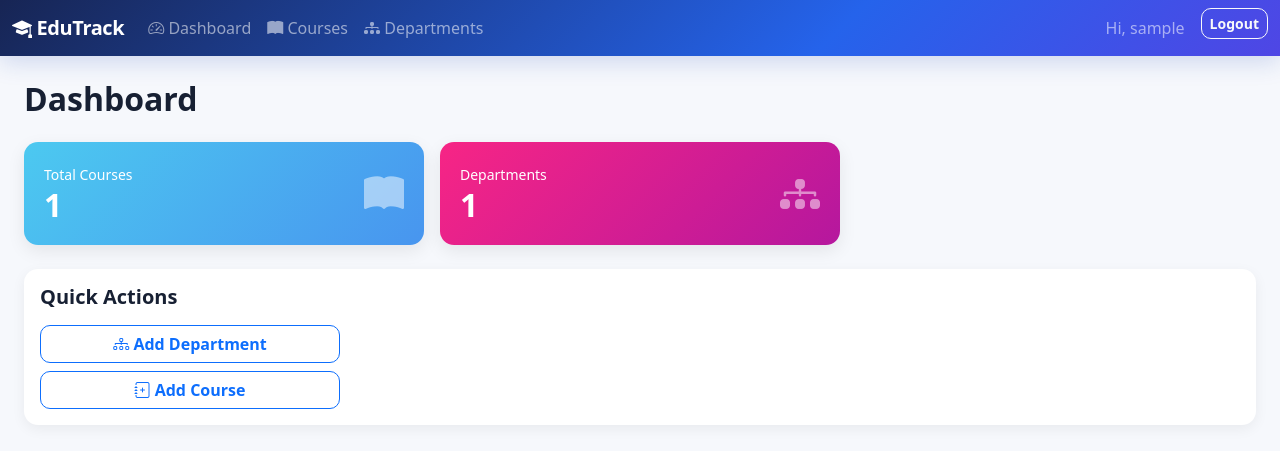
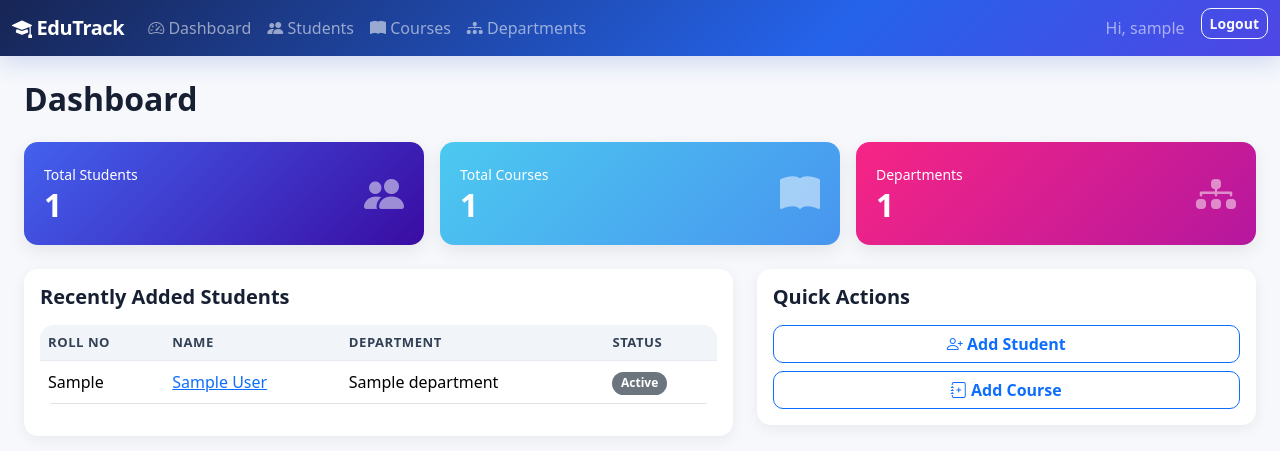
Before and after one commit to iiamhannan/edutrack-django, a Django app: page / in a window 1280 px wide. Shown: the top 451 px of the page. Run offline with Django 5.2, Linux system fonts and the light colour scheme; a user stored in the database is signed in; tables that the repository leaves empty hold one stand-in row (values such as "Sample post").

Commit message:
Implement student management (CRUD)

```diff
--- a/core/models.py
+++ b/core/models.py
@@ -28,3 +28,35 @@ class Course(models.Model):
 
     def get_absolute_url(self):
         return reverse("core:course-list")
+
+
+class Student(models.Model):
+    STATUS_CHOICES = [
+        ("active", "Active"),
+        ("graduated", "Graduated"),
+        ("suspended", "Suspended"),
+    ]
+    roll_no = models.CharField(max_length=20, unique=True)
+    first_name = models.CharField(max_length=60)
+    last_name = models.CharField(max_length=60)
+    email = models.EmailField(unique=True)
+    phone = models.CharField(max_length=20, blank=True)
+    department = models.ForeignKey(
+        Department, on_delete=models.SET_NULL, null=True, related_name="students"
+    )
+    semester = models.PositiveSmallIntegerField(default=1)
+    status = models.CharField(max_length=15, choices=STATUS_CHOICES, default="active")
+    enrollment_date = models.DateField(auto_now_add=True)
+
+    class Meta:
+        ordering = ["roll_no"]
+
+    def __str__(self):
+        return f"{self.roll_no} - {self.first_name} {self.last_name}"
+
+    @property
+    def full_name(self):
+        return f"{self.first_name} {self.last_name}"
+
+    def get_absolute_url(self):
+        return reverse("core:student-detail", args=[self.pk])
--- a/core/templates/core/home.html
+++ b/core/templates/core/home.html
@@ -4,6 +4,14 @@
 <h2 class="mb-4 fw-bold">Dashboard</h2>
 
 <div class="row g-3 mb-4">
+  <div class="col-md-4">
+    <div class="card-stat bg-grad-1">
+      <div class="d-flex justify-content-between align-items-center">
+        <div><small>Total Students</small><h2>{{ student_count }}</h2></div>
+        <i class="bi bi-people-fill fs-1 opacity-50"></i>
+      </div>
+    </div>
+  </div>
   <div class="col-md-4">
     <div class="card-stat bg-grad-2">
       <div class="d-flex justify-content-between align-items-center">
@@ -22,11 +30,35 @@
   </div>
 </div>
 
-<div class="table-card">
-  <h5 class="fw-bold mb-3">Quick Actions</h5>
-  <div class="d-grid gap-2" style="max-width:300px;">
-    <a href="{% url 'core:department-add' %}" class="btn btn-outline-primary"><i class="bi bi-diagram-3"></i> Add Department</a>
-    <a href="{% url 'core:course-add' %}" class="btn btn-outline-primary"><i class="bi bi-journal-plus"></i> Add Course</a>
+<div class="row">
+  <div class="col-lg-7">
+    <div class="table-card mb-3">
+      <h5 class="fw-bold mb-3">Recently Added Students</h5>
+      <table class="table table-hover align-middle">
+        <thead><tr><th>Roll No</th><th>Name</th><th>Department</th><th>Status</th></tr></thead>
+        <tbody>
+          {% for s in recent_students %}
+          <tr>
+            <td>{{ s.roll_no }}</td>
+            <td><a href="{% url 'core:student-detail' s.pk %}">{{ s.full_name }}</a></td>
+            <td>{{ s.department|default:"-" }}</td>
+            <td><span class="badge bg-secondary">{{ s.get_status_display }}</span></td>
+          </tr>
+          {% empty %}
+          <tr><td colspan="4" class="text-muted text-center">No students yet.</td></tr>
+          {% endfor %}
+        </tbody>
+      </table>
+    </div>
+  </div>
+  <div class="col-lg-5">
+    <div class="table-card">
+      <h5 class="fw-bold mb-3">Quick Actions</h5>
+      <div class="d-grid gap-2">
+        <a href="{% url 'core:student-add' %}" class="btn btn-outline-primary"><i class="bi bi-person-plus"></i> Add Student</a>
+        <a href="{% url 'core:course-add' %}" class="btn btn-outline-primary"><i class="bi bi-journal-plus"></i> Add Course</a>
+      </div>
+    </div>
   </div>
 </div>
 {% endblock %}
--- a/core/urls.py
+++ b/core/urls.py
@@ -5,6 +5,13 @@ app_name = "core"
 
 urlpatterns = [
     path("", views.HomeView.as_view(), name="home"),
+
+    # Students
+    path("students/", views.StudentListView.as_view(), name="student-list"),
+    path("students/add/", views.StudentCreateView.as_view(), name="student-add"),
+    path("students/<int:pk>/", views.StudentDetailView.as_view(), name="student-detail"),
+    path("students/<int:pk>/edit/", views.StudentUpdateView.as_view(), name="student-edit"),
+    path("students/<int:pk>/delete/", views.StudentDeleteView.as_view(), name="student-delete"),
 
     # Courses
     path("courses/", views.CourseListView.as_view(), name="course-list"),
--- a/core/views.py
+++ b/core/views.py
@@ -2,18 +2,23 @@ from django.contrib.auth.mixins import LoginRequiredMixin
 from django.urls import reverse_lazy
 from django.views.generic import ListView, CreateView, UpdateView, DeleteView
 
-from .models import Course, Department
-from .forms import CourseForm, DepartmentForm
+from .models import Course, Department, Student
+from django.views.generic import DetailView
+from .forms import CourseForm, DepartmentForm, StudentForm
 
 
 # ---------- Dashboard (placeholder — grows in later commits) ----------
 class HomeView(LoginRequiredMixin, ListView):
     template_name = "core/home.html"
-    model = Department
-    context_object_name = "departments"
+    model = Student
+    context_object_name = "recent_students"
+
+    def get_queryset(self):
+        return Student.objects.order_by("-enrollment_date")[:5]
 
     def get_context_data(self, **kwargs):
         ctx = super().get_context_data(**kwargs)
+        ctx["student_count"] = Student.objects.count()
         ctx["course_count"] = Course.objects.count()
         ctx["department_count"] = Department.objects.count()
         return ctx
@@ -72,3 +77,47 @@ class DepartmentDeleteView(LoginRequiredMixin, DeleteView):
     model = Department
     template_name = "core/confirm_delete.html"
     success_url = reverse_lazy("core:department-list")
+
+
+# ---------- Student CRUD ----------
+class StudentListView(LoginRequiredMixin, ListView):
+    model = Student
+    template_name = "core/student_list.html"
+    context_object_name = "students"
+    paginate_by = 10
+
+    def get_queryset(self):
+        qs = super().get_queryset().select_related("department")
+        q = self.request.GET.get("q")
+        if q:
+            from django.db.models import Q
+            qs = qs.filter(
+                Q(roll_no__icontains=q) | Q(first_name__icontains=q) | Q(last_name__icontains=q) | Q(email__icontains=q)
+            )
+        return qs
+
+
+class StudentDetailView(LoginRequiredMixin, DetailView):
+    model = Student
+    template_name = "core/student_detail.html"
+    context_object_name = "student"
+
+
+class StudentCreateView(LoginRequiredMixin, CreateView):
+    model = Student
+    form_class = StudentForm
+    template_name = "core/student_form.html"
+    success_url = reverse_lazy("core:student-list")
+
+
+class StudentUpdateView(LoginRequiredMixin, UpdateView):
+    model = Student
+    form_class = StudentForm
+    template_name = "core/student_form.html"
+    success_url = reverse_lazy("core:student-list")
+
+
+class StudentDeleteView(LoginRequiredMixin, DeleteView):
+    model = Student
+    template_name = "core/confirm_delete.html"
+    success_url = reverse_lazy("core:student-list")
--- a/templates/base.html
+++ b/templates/base.html
@@ -21,6 +21,7 @@
     <div class="collapse navbar-collapse" id="nav">
       <ul class="navbar-nav me-auto mb-2 mb-lg-0">
         <li class="nav-item"><a class="nav-link" href="{% url 'core:home' %}"><i class="bi bi-speedometer2"></i> Dashboard</a></li>
+        <li class="nav-item"><a class="nav-link" href="{% url 'core:student-list' %}"><i class="bi bi-people-fill"></i> Students</a></li>
         <li class="nav-item"><a class="nav-link" href="{% url 'core:course-list' %}"><i class="bi bi-book-fill"></i> Courses</a></li>
         <li class="nav-item"><a class="nav-link" href="{% url 'core:department-list' %}"><i class="bi bi-diagram-3-fill"></i> Departments</a></li>
       </ul>
```
Also changed, not shown: core/admin.py (+10 -0 lines), core/forms.py (+17 -1 lines), core/templates/core/student_detail.html (added, +26 -0 lines), core/templates/core/student_form.html (added, +19 -0 lines), core/templates/core/student_list.html (added, +55 -0 lines), README.md, core/migrations/0002_student.py (added).
